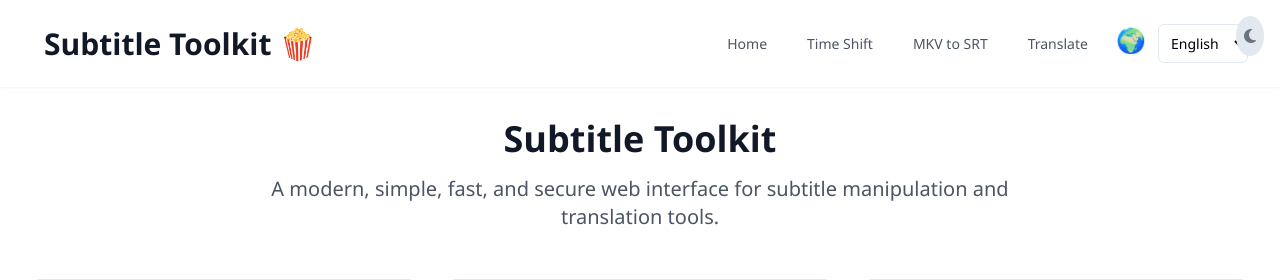
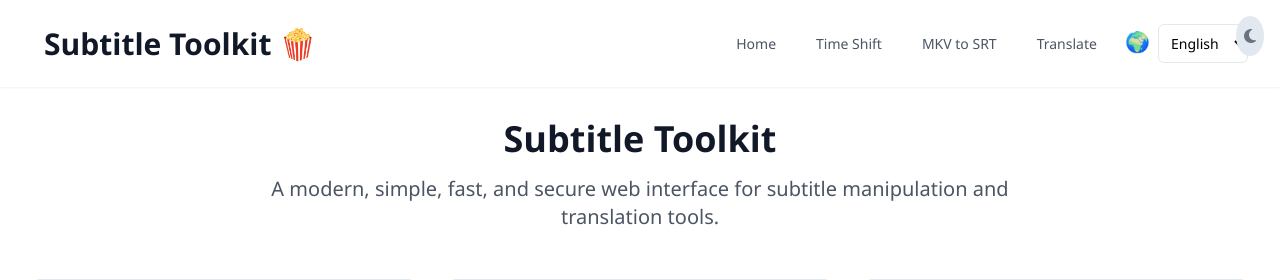
Before and after one commit to jonsafari/subtitle-toolkit, a FastAPI app: page / in a window 1280 px wide. Shown: the top 280 px of the page. Run offline with FastAPI, Linux system fonts and the light colour scheme.

Commit message:
templates/base.html++

```diff
--- a/templates/base.html
+++ b/templates/base.html
@@ -220,7 +220,7 @@
                         {{ translations.translate if translations else 'Translate' }}
                     </a>
                     <div class="language-selector" title="Language">
-                        <span class="text-2xl mr-2">🌍</span>
+                        <span class="text-xl mr-1">🌍</span>
                         <form id="language-form" method="post" action="/set-language" style="display: inline;">
                             <select name="lang" onchange="this.form.submit()" class="language-selector-select">
                                 <option value="en" {% if lang == 'en' %}selected{% endif %}>English</option>
```
